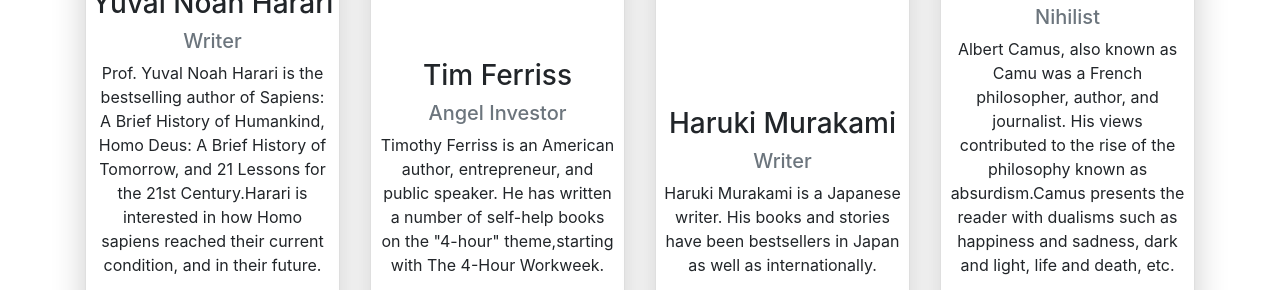
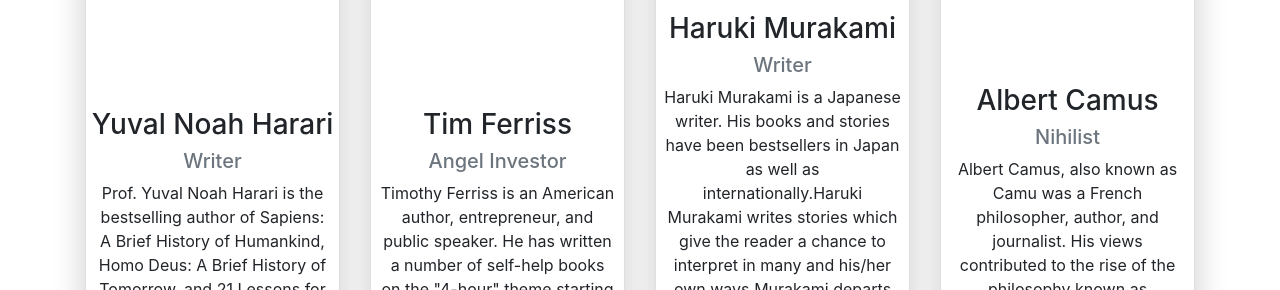
Before and after one commit to eydean/reads.eydean.com, a website: page index.html in a window 1280 px wide. Shown: the part 2163-2453 px from the top of the page. Drawn offline with Linux system fonts and the light colour scheme.

Commit message:
Update index.html

```diff
--- a/index.html
+++ b/index.html
@@ -267,7 +267,7 @@
                         <h5 class="text-muted">
                          Angel Investor
                         </h5>
-                        <p>Timothy Ferriss is an American author, entrepreneur, and public speaker. He has written a number of self-help books on the "4-hour" theme,starting with The 4-Hour Workweek. </p>
+                        <p>Timothy Ferriss is an American author, entrepreneur, and public speaker. He has written a number of self-help books on the "4-hour" theme,starting with The 4-Hour Workweek. Ferriss is a practitioner of the Transcendental Meditation technique. </p>
                         <div class="d-flex flex-row justify-content-center">
                             <div class="p-4">
                                 <a href="#">
@@ -297,7 +297,7 @@
                         <h5 class="text-muted">
                             Writer
                         </h5>
-                        <p>Haruki Murakami is a Japanese writer. His books and stories have been bestsellers in Japan as well as internationally.</p>
+                        <p>Haruki Murakami is a Japanese writer. His books and stories have been bestsellers in Japan as well as internationally.Haruki Murakami writes stories which give the reader a chance to interpret in many and his/her own ways.Murakami departs from the traditionally tragic style of Japanese writing and opts for a humorous approach to his words.</p>
                         <div class="d-flex flex-row justify-content-center">
                             <div class="p-4">
                                 <a href="#">
```
